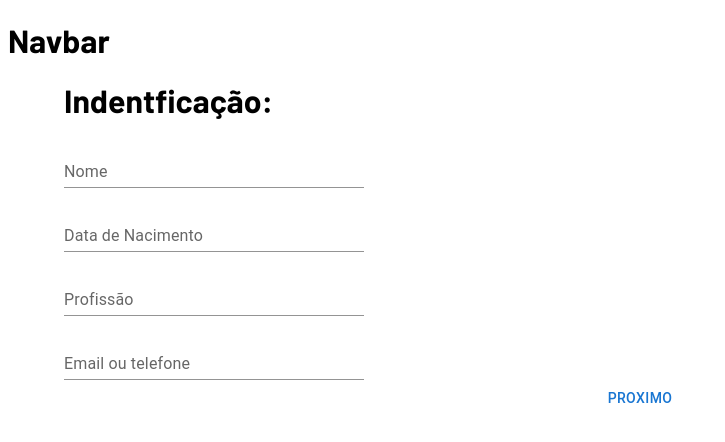
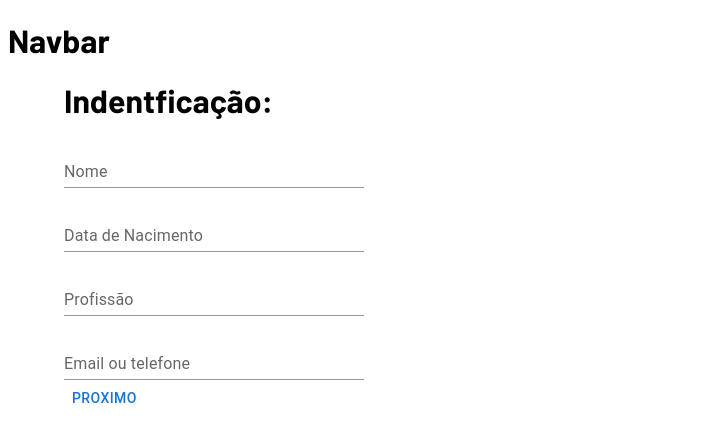
Before and after one commit to NicollasRyan/step-app, a React (Create React App) app: page / in a window 1280 px wide. Shown: the top 442 px of the page, without its empty margins (0-725 px from the left). Built offline with nearby package versions, Linux system fonts and the light colour scheme.

Commit message:
Validações dos inputs

```diff
--- a/src/pages/Step1/index.tsx
+++ b/src/pages/Step1/index.tsx
@@ -1,7 +1,7 @@
 import { useNavigate } from "react-router-dom";
 import { Button, Container, Grid } from "@mui/material";
 
-import { BoxForm, Title, Input } from "./styled";
+import { Title, Input } from "./styled";
 import { useStep, StepActions } from "../../context/StepContext";
 import { ChangeEvent, useEffect } from "react";
 // import { DateField } from "@mui/x-date-pickers";
@@ -18,7 +18,12 @@ export function Step1() {
   }, []);
 
   const handleNextStep = () => {
-    if (state.name !== "") {
+    if (
+      state.name !== "" &&
+      state.birthday !== "" &&
+      state.profession !== "" &&
+      state.contacts !== ""
+    ) {
       navigate("/step2");
     } else {
       alert("Preencha todos os dados!");
@@ -28,7 +33,6 @@ export function Step1() {
   return (
     <Container>
       <Title>Indentficação:</Title>
-      <BoxForm onSubmit={handleNextStep}>
       <Grid container spacing={2}>
         <Grid item xs={7}>
           <Input
@@ -48,6 +52,12 @@ export function Step1() {
             label="Data de Nacimento"
             variant="standard"
             value={state.birthday}
+            onChange={(e: ChangeEvent<HTMLInputElement>) => {
+              dispatch({
+                type: StepActions.setBirthday,
+                payload: e.target.value,
+              });
+            }}
           />
         </Grid>
         <Grid item xs={7}>
@@ -77,8 +87,7 @@ export function Step1() {
           />
         </Grid>
       </Grid>
-        <Button type="submit">Proximo</Button>
-      </BoxForm>
+      <Button onClick={handleNextStep}>Proximo</Button>
     </Container>
   );
 }
--- a/src/pages/Step1/styled.ts
+++ b/src/pages/Step1/styled.ts
@@ -3,11 +3,6 @@ import styled from "styled-components";
 
 export const Title = styled.h1``;
 
-export const BoxForm = styled.form`
-  display: flex;
-  flex-direction: column;
-`;
-
 export const Input = styled(TextField)`
   width: 300px;
 `;
```
Lines whose indentation alone changed are shown as unchanged.
